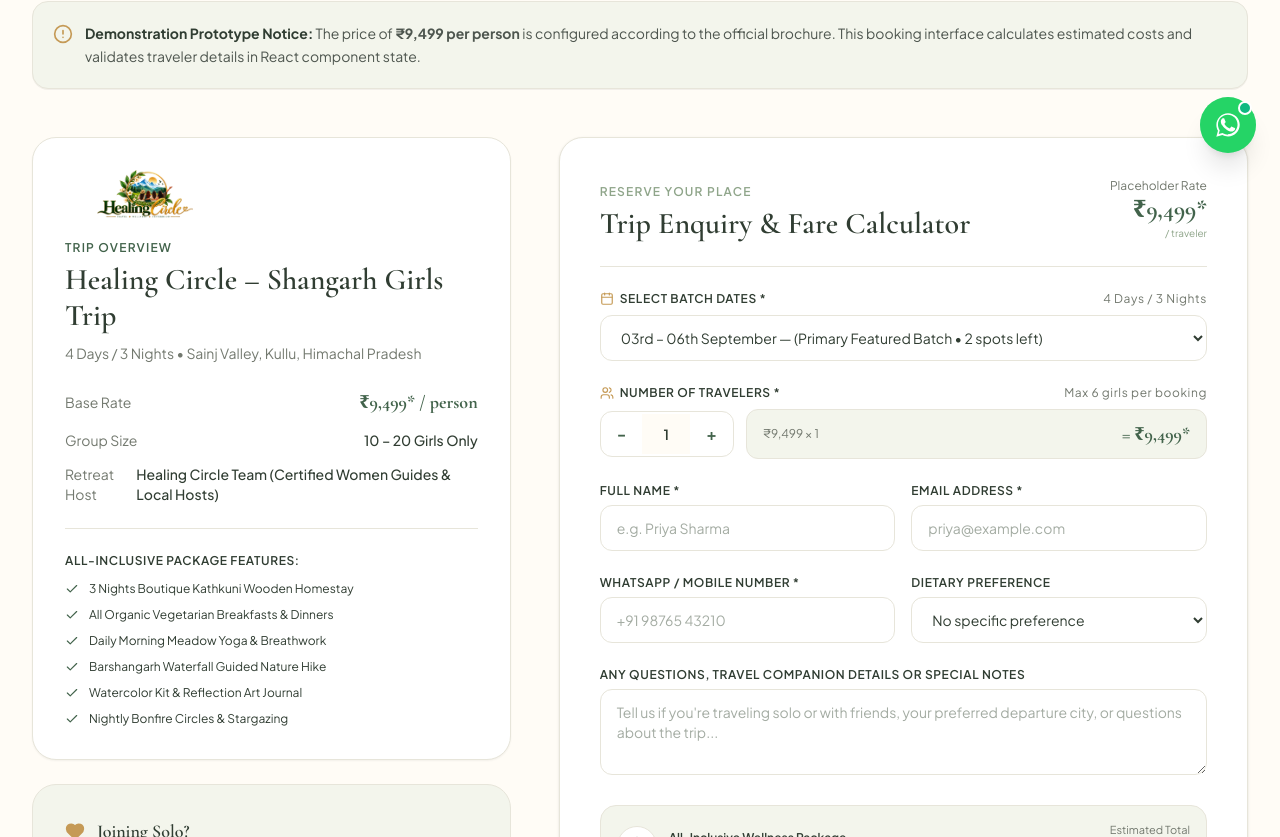
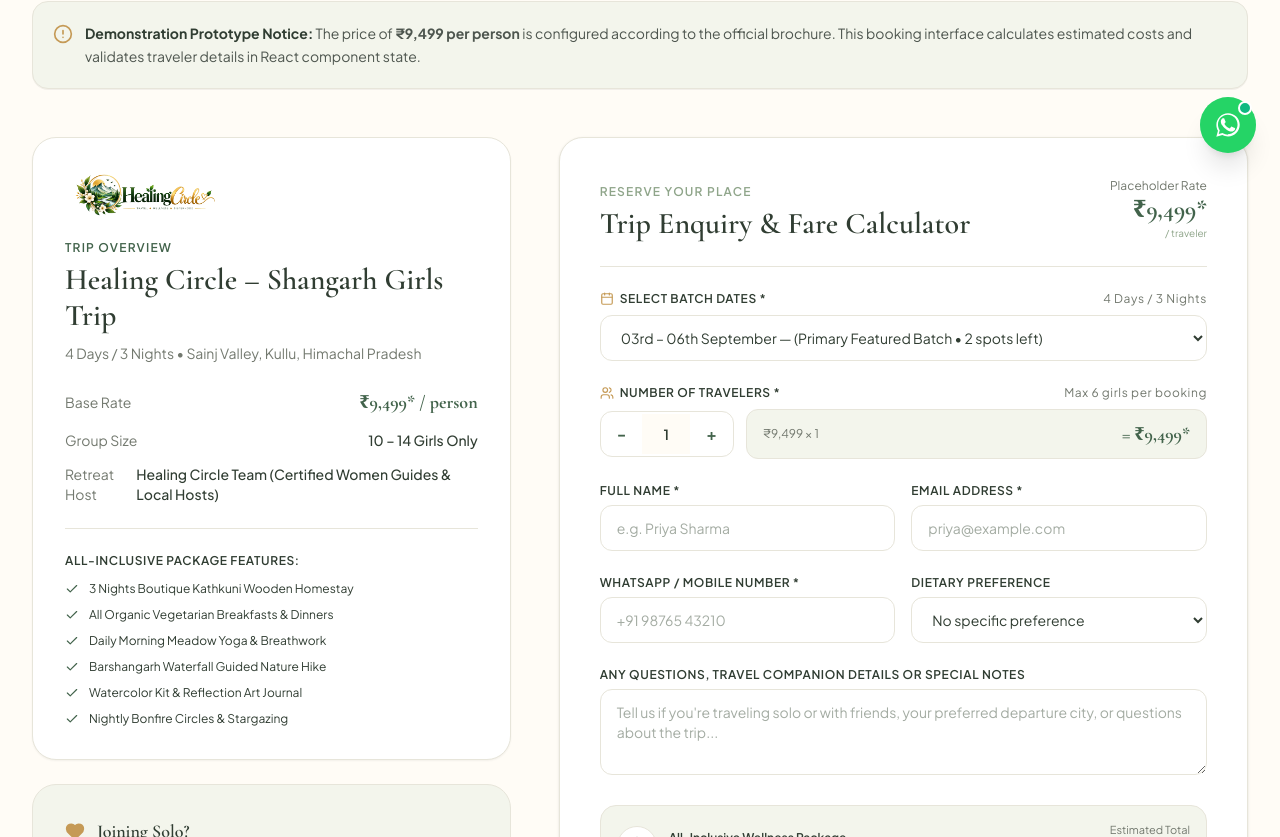
Before and after one commit to suraj-kumar12/HC, a React (Vite) app: page /book in a window 1280 px wide. Shown: the part 623-1460 px from the top of the page. Built offline with nearby package versions, Linux system fonts and the light colour scheme; a web font is replaced by a local one.

Commit message:
fix logo

```diff
--- a/index.html
+++ b/index.html
@@ -2,9 +2,7 @@
 <html lang="en" class="scroll-smooth">
   <head>
     <meta charset="UTF-8" />
-    <link rel="icon" type="image/png" href="/imgages/hc.png" />
-    <link rel="icon" type="image/svg+xml" href="/images/hc.svg" />
-    <link rel="apple-touch-icon" href="/images/hc-emblem.png" />
+    <link rel="icon" type="image/png" href="/images/image.png" />
     <meta name="viewport" content="width=device-width, initial-scale=1.0" />
 
     <!-- Primary Meta Tags -->
--- a/src/components/Logo.jsx
+++ b/src/components/Logo.jsx
@@ -7,7 +7,7 @@
 function Logo({ className = '' }) {
   return (
     <img
-      src="/images/hc.png"
+      src="/images/image.png"
       alt="Healing Circle — Travel, Wellness, Sisterhood"
       className={`h-auto w-full object-contain ${className}`}
     />
--- a/src/data/tripData.js
+++ b/src/data/tripData.js
@@ -9,7 +9,7 @@
   location: "Shangarh, Sainj Valley, Kullu, Himachal Pradesh",
   altitude: "6,900 ft (2,100 m) above sea level",
   duration: "3 Days / 2 Nights (4D with Overnight Travel)",
-  groupSize: "10 – 20 Girls Only",
+  groupSize: "10 – 14 Girls Only",
   basePrice: 9499, // Official brochure price: INR 9,499 per person Double Sharing
   priceNote: "₹9,499 per person (Double Sharing • 50% Advance to Reserve)",
   gstNote: "5% GST applicable additionally",
--- a/src/pages/Home.jsx
+++ b/src/pages/Home.jsx
@@ -493,7 +493,7 @@
             </Button>
           </div>
 
-          <div className="grid grid-cols-2 sm:grid-cols-4 lg:grid-cols-7 gap-3 mt-8">
+          <div className="grid grid-cols-2 sm:grid-cols-4 lg:grid-cols-4 gap-3 mt-8">
             {TRIP_CONFIG.brochurePages.slice(0, 7).map((sheet) => (
               <Link
                 key={sheet.page}
```
Also changed, not shown: public/images/a_clean_elegant_minimal_high_resolution_logo_ba.png (added), public/images/image.png (added).
